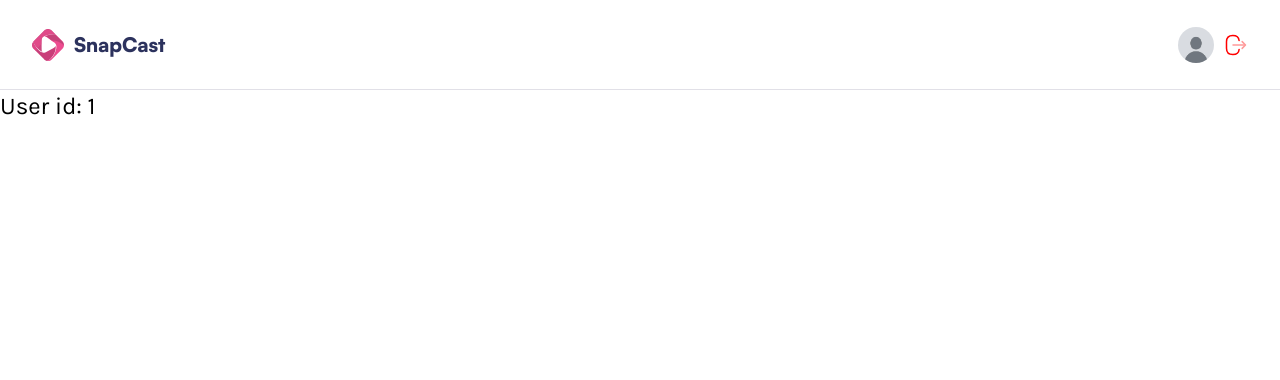
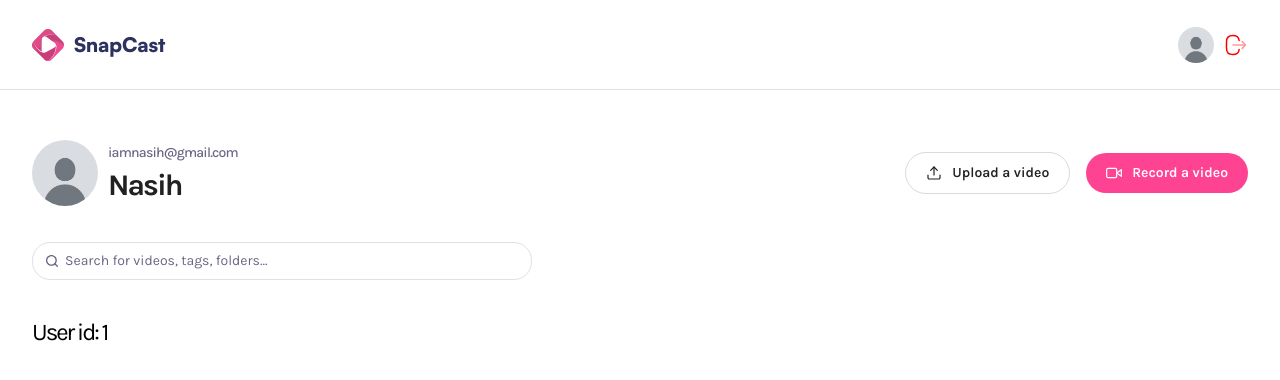
Before and after one commit to nasii05/loom_clone, a Next.js app: page /profile/1 in a window 1280 px wide. Shown: the top 380 px of the page. Built offline with nearby package versions, Linux system fonts and the light colour scheme.

Commit message:
edit : profile page

```diff
--- a/app/(root)/profile/[id]/page.tsx
+++ b/app/(root)/profile/[id]/page.tsx
@@ -1,10 +1,15 @@
+import Header from "@/components/Header";
 
 const Page = async ({params}: ParamsWithSearch) => {
     const {id} = await params;
 
     return (
-        <div className="text-2xl font-karla">
-            User id: {id}
+        <div className="wrapper page">
+            <Header subHeader="iamnasih@gmail.com" title="Nasih"
+            userImg="/assets/images/dummy.jpg"/>
+           <h1 className="text-2xl font-karla">
+               User id: {id}
+           </h1>
         </div>
     )
 }
--- a/components/Header.tsx
+++ b/components/Header.tsx
@@ -10,7 +10,7 @@ const Header = ({subHeader, title, userImg}: SharedHeaderProps) => {
                 <section className="header-container">
                     <div className="details">
                         {userImg && (
-                            <Image src={userImg || '/assets/images/dummy.jpg'}
+                            <Image src={userImg}
                            alt="user" width={66} height={66} className="rounded-full"/>
                         )}
 
```
